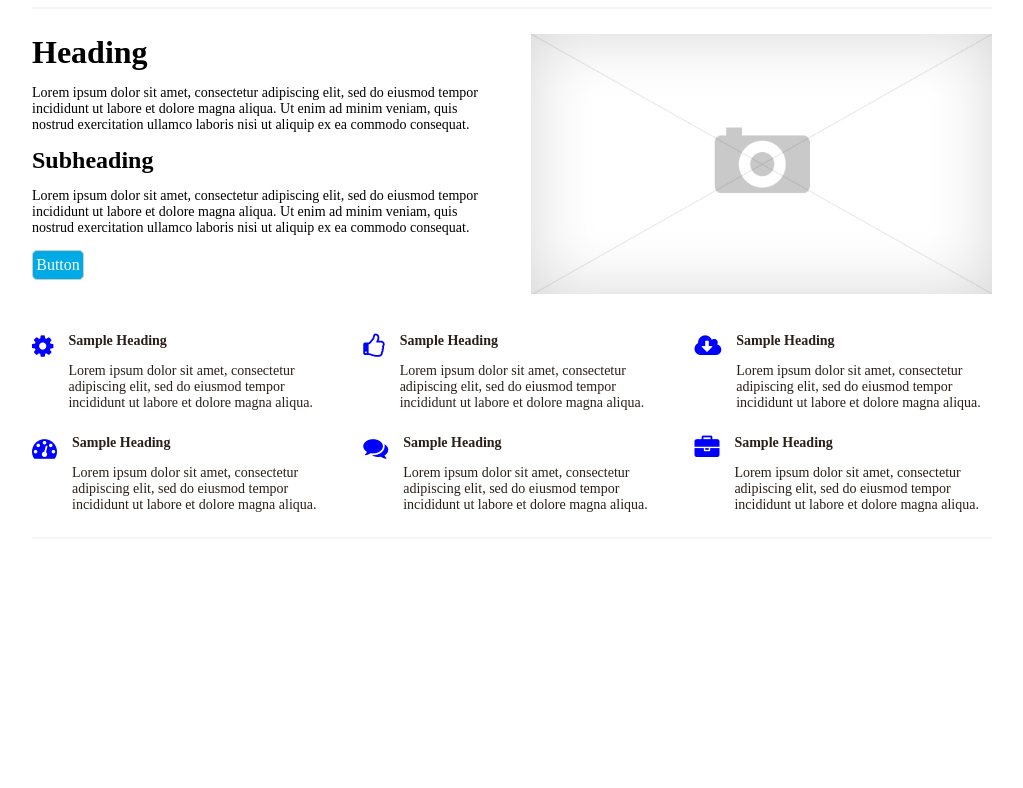
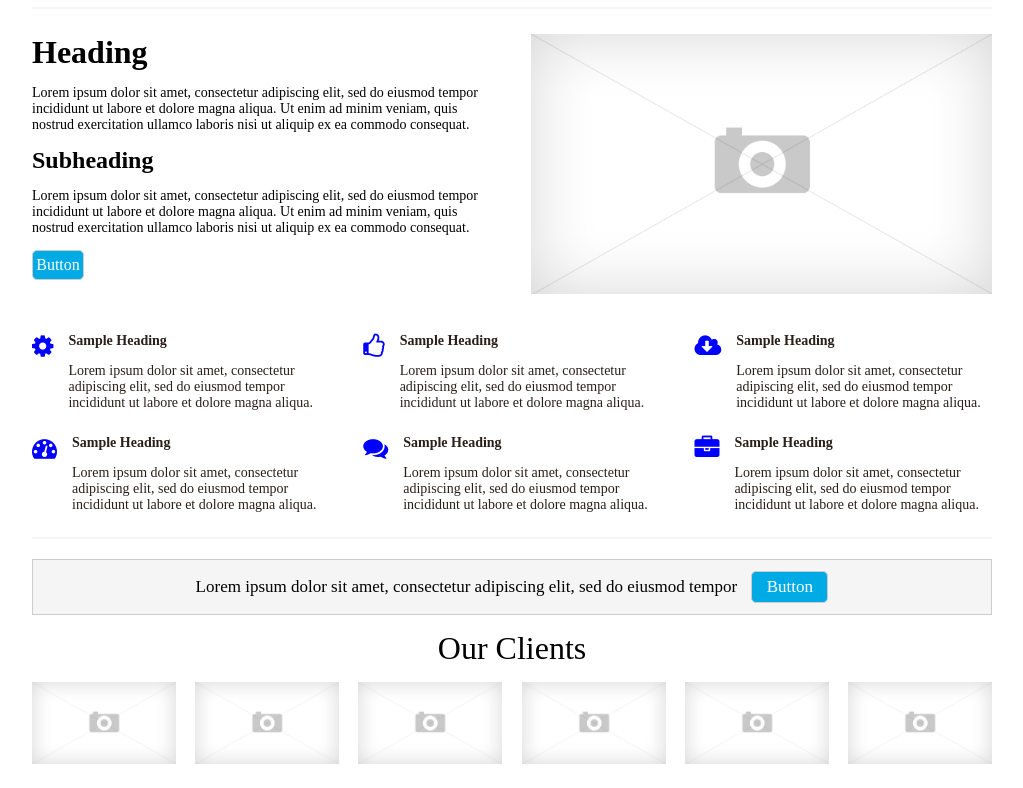
Before and after one commit to TikhayaA/HW8, a website: page index.html in a window 1280 px wide. Shown: the part 707-1495 px from the top of the page, without its empty margins (128-1151 px from the left). Before the commit the page ends 1254 px from the top, so only its background shows below. Drawn offline with Linux system fonts and the light colour scheme.

Commit message:
'wrap-clients.less'

```diff
--- a/index.html
+++ b/index.html
@@ -32,7 +32,7 @@
 		</div>
 		<div class="heading-block">
 			<div class="heading-block-first"><img class="heading-block-img" src="dist/image/8cenv.png"></div>
-			<div class="heading-block-second heading-block-first">
+			<div class="heading-block-first">
 				<div>
 					<h1>Heading</h1>
 					<p>Lorem ipsum dolor sit amet, consectetur adipiscing elit, sed do eiusmod tempor incididunt ut labore et dolore magna aliqua. Ut enim ad minim veniam, quis nostrud exercitation ullamco laboris nisi ut aliquip ex ea commodo consequat.</p>
@@ -46,7 +46,7 @@
 		</div>
 		<hr>
 		<div class="heading-block">
-			<div class="heading-block-second heading-block-first">
+			<div class="heading-block-first">
 				<div>
 					<h1>Heading</h1>
 					<p>Lorem ipsum dolor sit amet, consectetur adipiscing elit, sed do eiusmod tempor incididunt ut labore et dolore magna aliqua. Ut enim ad minim veniam, quis nostrud exercitation ullamco laboris nisi ut aliquip ex ea commodo consequat.</p>
@@ -98,8 +98,21 @@
 				</div>
 			</div>
 			<hr>
-			<div></div>
+			<div class="wrap-clients">
+				<div class="block-clients-text">
+					<p>Lorem ipsum dolor sit amet, consectetur adipiscing elit, sed do eiusmod tempor</p>
+					<div class="button">Button</div>
+				</div>
+				<div class="block-clients-h">Our Clients</div>
+				<div class="wrap-clients-image">
+						<div class="block-clients-image"> <img class="clients-image" src="dist/image/8cenv.png"></div>
+						<div class="block-clients-image"> <img class="clients-image" src="dist/image/8cenv.png"></div>
+						<div class="block-clients-image"> <img class="clients-image" src="dist/image/8cenv.png"></div>
+						<div class="block-clients-image"> <img class="clients-image" src="dist/image/8cenv.png"></div>
+						<div class="block-clients-image"> <img class="clients-image" src="dist/image/8cenv.png"></div>
+						<div class="block-clients-image"> <img class="clients-image" src="dist/image/8cenv.png"></div>
+				</div>
+			</div>
 	</main>
-
 </body>
 </html>
--- a/src/styles/heading.less
+++ b/src/styles/heading.less
@@ -16,6 +16,9 @@
 		h1{
 			margin: 0;
 		}
+		h2{
+			margin: 0;
+		}
 		.button{
 			width: 50px;
 
@@ -23,12 +26,6 @@
 
 }
 
-.heading-block-second{
-	flex: 0 0 48%;
-	h2{
-			margin: 0;
-		}
-}
 .heading-block-img{
 	width: 100%;
 }
--- a/src/styles/style.less
+++ b/src/styles/style.less
@@ -2,3 +2,4 @@
 @import 'sampleheading.less';
 @import 'heading.less';
 @import 'wrap-icons.less';
+@import 'wrap-clients.less';
--- /dev/null
+++ b/src/styles/wrap-clients.less
@@ -0,0 +1,37 @@
+.wrap-clients{
+	width: 960px;
+	margin: 20px auto;
+	text-align: center;
+	box-sizing: border-box;
+}
+.block-clients-text{
+	font-size: 17px;
+	background:@color-sample-heading;
+	margin: 0 auto;
+	box-sizing: border-box;
+	text-align: center;
+	border: 1px solid #ccc;
+	p {
+		display: inline-block;
+		margin-right: 10px;
+	}
+	.button {
+		display: inline-block;
+	}
+}
+.block-clients-h{
+	font-size: 32px;
+    margin: 15px 0;
+}
+
+.wrap-clients-image{
+	display: flex;
+	flex-direction: row;
+	justify-content: space-between;
+}
+.block-clients-image{
+	width: 15%;
+}
+.clients-image{
+	width: 100%;
+}
```
Also changed, not shown: dist/css/style.css.
